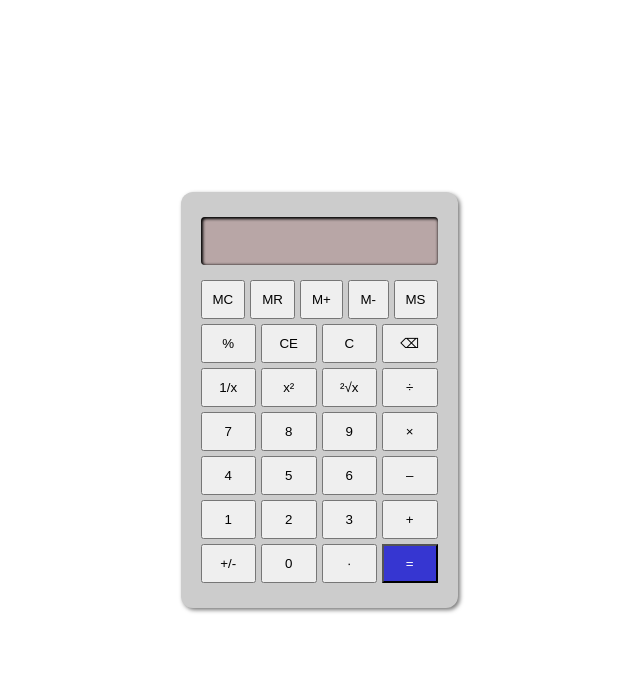
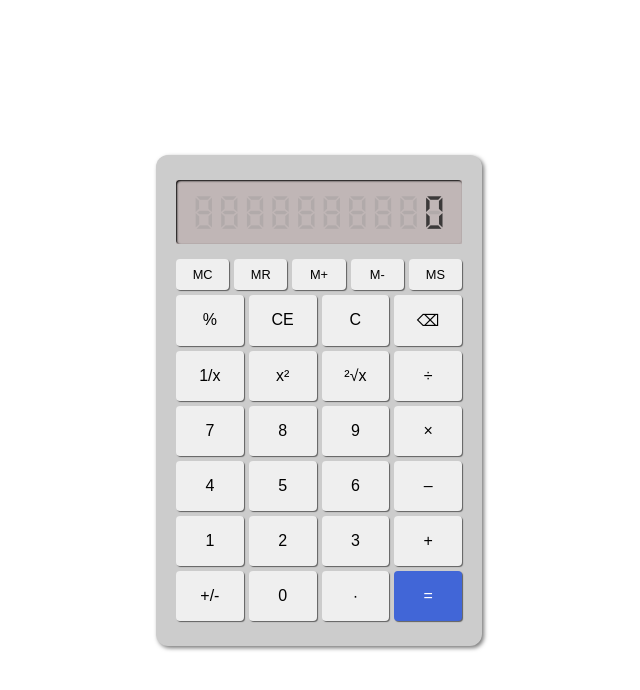
Before and after one commit to JoaoRoccella/calculadora, a plain HTML site: page index.html in a window 1280 px wide. Shown: the whole page, without its empty margins (321-961 px from the left). Drawn offline with Linux system fonts and the light colour scheme.

Commit message:
feat: estilização retrô

```diff
--- a/index.html
+++ b/index.html
@@ -10,10 +10,11 @@
     <div id="calculadora">
 
         <div class="linha">
-            <input id="visor" readonly>
+            <input id="placeholder" value="8888888888" disabled>
+            <input id="visor" value="0" min="-9999999999" max="9999999999" readonly>
         </div>
 
-        <div class="linha">
+        <div class="linha memoria">
             <button type="button">MC</button>
             <button type="button">MR</button>
             <button type="button">M+</button>
@@ -24,41 +25,41 @@
         <div class="linha">
             <button type="button">%</button>
             <button type="button">CE</button>
-            <button type="button">C</button>
+            <button type="button" onclick="botaoC()">C</button>
             <button type="button">⌫</button>
         </div>
 
         <div class="linha">
-            <button type="button">1/x</button>
-            <button type="button">x²</button>
+            <button type="button" class="entrada">1/x</button>
+            <button type="button" onclick="error()">x²</button>
             <button type="button">²√x</button>
             <button type="button">÷</button>
         </div>
 
         <div class="linha">
-            <button type="button">7</button>
-            <button type="button">8</button>
-            <button type="button">9</button>
+            <button type="button" class="entrada">7</button>
+            <button type="button" class="entrada">8</button>
+            <button type="button" class="entrada">9</button>
             <button type="button">×</button>
         </div>
 
         <div class="linha">
-            <button type="button">4</button>
-            <button type="button">5</button>
-            <button type="button">6</button>
+            <button type="button" class="entrada">4</button>
+            <button type="button" class="entrada">5</button>
+            <button type="button" class="entrada">6</button>
             <button type="button">–</button>
         </div>
 
         <div class="linha">
-            <button type="button">1</button>
-            <button type="button">2</button>
-            <button type="button">3</button>
+            <button type="button" class="entrada">1</button>
+            <button type="button" class="entrada">2</button>
+            <button type="button" class="entrada">3</button>
             <button type="button">+</button>
         </div>
 
         <div class="linha">
             <button type="button">+/-</button>
-            <button type="button">0</button>
+            <button type="button" class="entrada">0</button>
             <button type="button">∙</button>
             <button type="button" class="main">=</button>
         </div>
--- a/style.css
+++ b/style.css
@@ -1,3 +1,10 @@
+@font-face {
+    font-family: 'Digital Numbers Regular';
+    font-style: normal;
+    font-weight: normal;
+    src: local('Digital Numbers Regular'), url('DigitalNumbers-Regular.woff') format('woff');
+    }
+
 * {
     margin: 0;
     padding: 0;
@@ -25,27 +32,60 @@ body {
 }
 
 #visor {
-    line-height: 3;
-    font-size: 12pt;
+    line-height: 2;
+    font-size: 2rem;
     padding: 0 15px;
     margin-bottom: 10px;
-    width: 100%;
+    width: 10ch;
     border-radius: 4px;
     border: none;
-    box-shadow: inset 1px 1px 3px 1px #000;
-    background-color: #b8a6a6;
+    box-shadow: inset 1px 1px 2px #000;
+    background-color: transparent;
+    text-align: right;
+    color: #000a;
+    font-family: 'Digital Numbers Regular', monospace;
+    z-index: 2;
 }
 
 #visor:focus {
     outline: none;
 }
 
+#placeholder {
+    position: absolute;
+    line-height: 2;
+    font-size: 2rem;
+    padding: 0 15px;
+    margin-bottom: 10px;
+    width: 10ch;
+    border: none;
+    background-color: #b8a6a68f;
+    text-align: right;
+    font-family: 'Digital Numbers Regular', monospace;
+    color: #93939355;
+    z-index: 1;
+    direction: rtl;
+}
+
 button {
     width: 100%;
-    padding: 10px;
+    padding: 16px 0;
+    font-size: 1rem;
+    border-radius: 4px;
+    border: none;
+    box-shadow: 1px 1px 1px #0008;
+}
+
+button:active {
+    box-shadow: inset 1px 1px 1px #0008;
+}
+
+.memoria > button {
+    padding: 8px 0;
+    font-size: .8rem;
 }
 
 .main {
-    background-color: rgba(0, 0, 212, 0.735);
+    background-color: #4166d7;
     color: #fff;
 }
```
Also changed, not shown: DigitalNumbers-Regular.woff (added).
